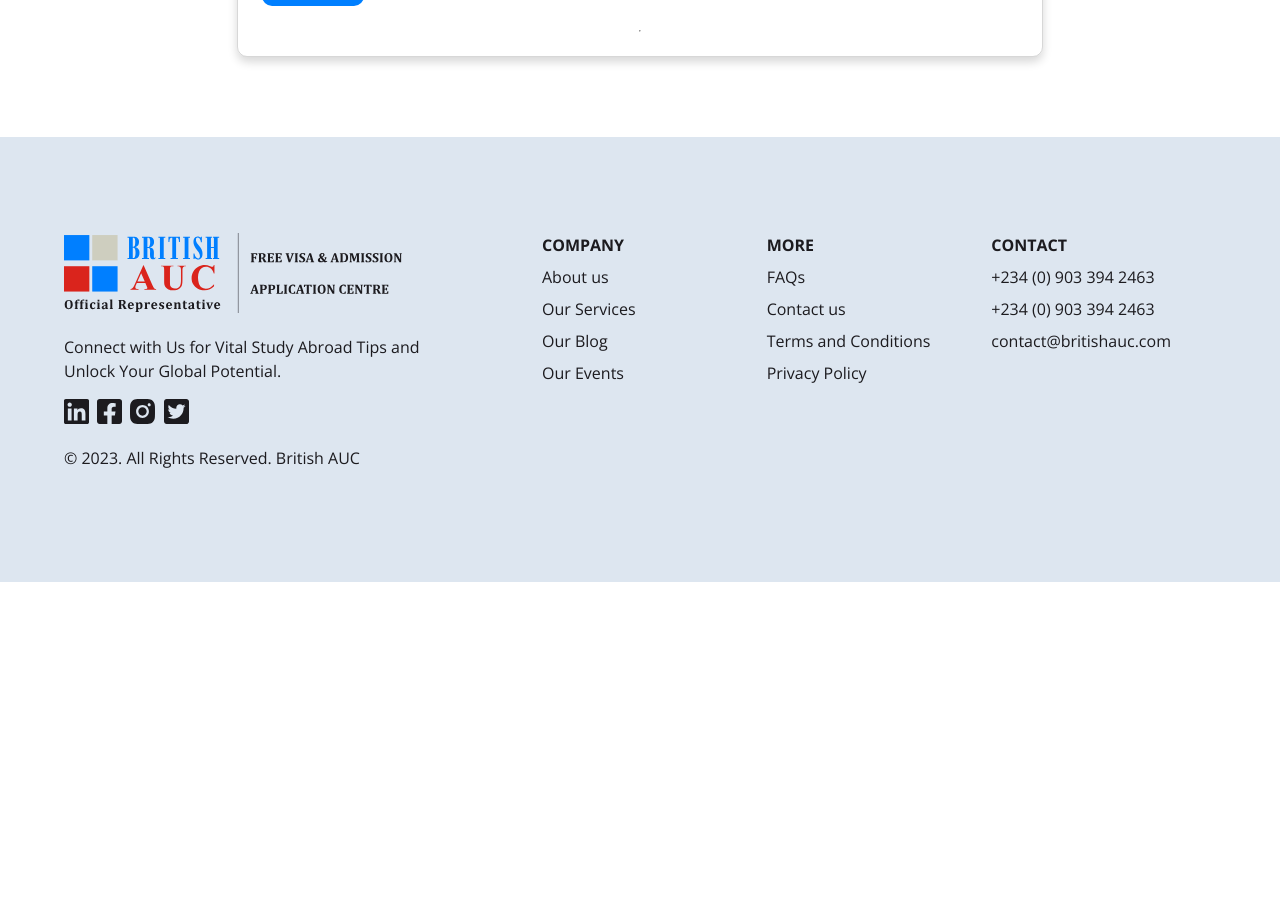
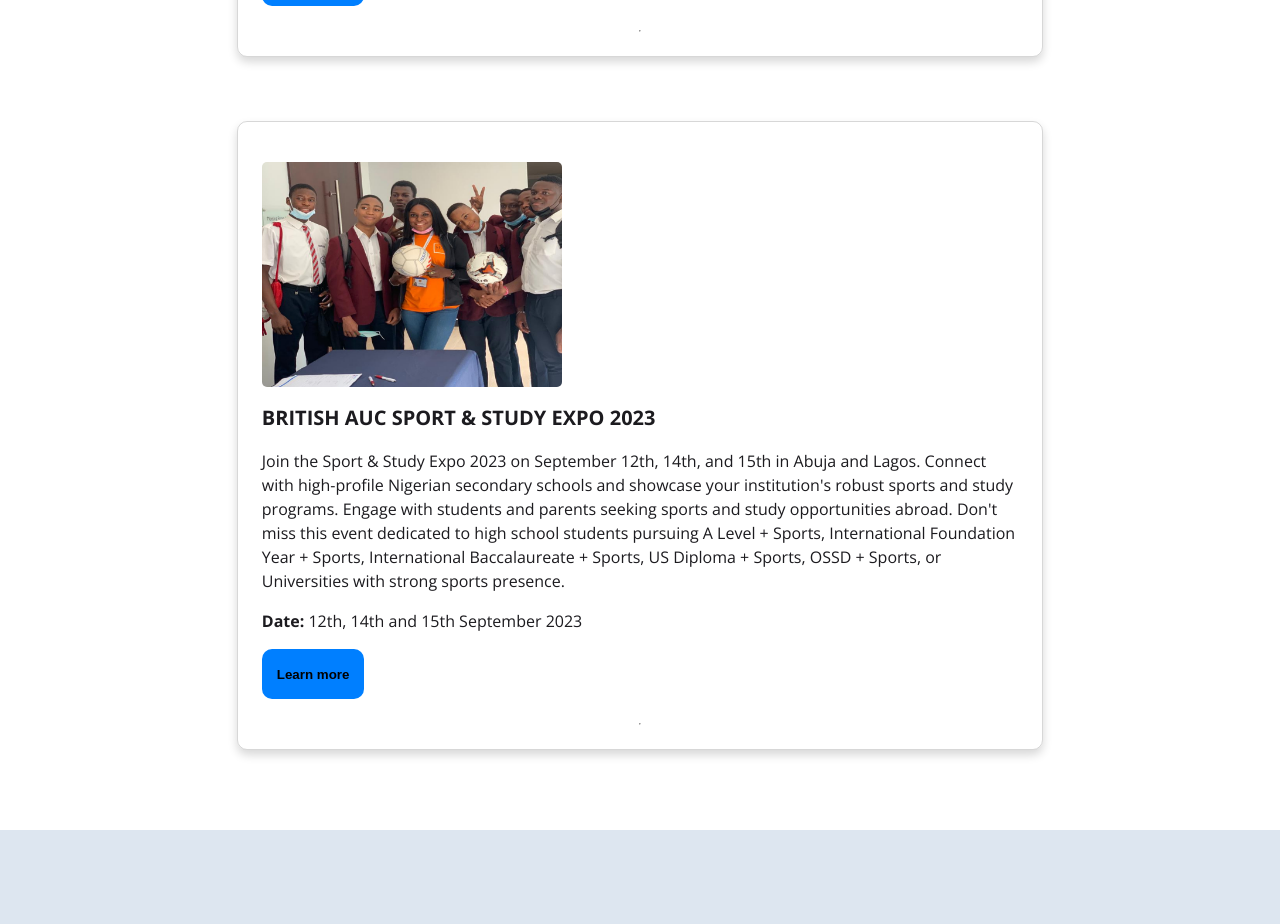
Before and after one commit to British-AUC/company-website, a React (Vite) app in the folder website/: page /events in a window 1280 px wide. Shown: the part 880-1804 px from the top of the page. Before the commit the page ends 1462 px from the top, so only its background shows below. Built offline with nearby package versions, Linux system fonts and the light colour scheme.

Commit message:
updated event page with new event and chnaged images to png

```diff
--- a/website/src/App.jsx
+++ b/website/src/App.jsx
@@ -22,6 +22,7 @@
 import StudyTourForm2023 from './subpages/StudyTourForm2023'
 import BlogOne from './subpages/Blog1'
 import SportsStudyTour2023 from './subpages/SportsStudyTour2023'
+import SportsStudyTourForm2023 from './subpages/SportsStudyTourForm2023'
 
 function App() {
   return (
@@ -43,6 +44,7 @@
         <Route path='/study-tour-2023' element={<StudyTour2023/>}/>
         <Route path='/study-tour-form-2023' element={<StudyTourForm2023/>} />
         <Route path='/sports-study-tour-2023' element={<SportsStudyTour2023/>} />
+        <Route path='/sports-study-tour-form-2023' element={<SportsStudyTourForm2023/>} />
         {/* BLOG PAGES */}
         <Route path='/blog/uk-dependant-visa-ban' element={<BlogOne/>}/>
       </Routes>
--- a/website/src/data/events.js
+++ b/website/src/data/events.js
@@ -1,4 +1,6 @@
-import expoevent from "../assets/events/expoevent.jpg"
+import expoevent from "../assets/events/expoevent.png"
+import sportsevent from "../assets/events/sportsevent.png"
+
 
 export default [
     {
@@ -10,4 +12,13 @@
         // time: "9am",
         link: "/study-tour-2023",
     },
+    {
+        id: 2,
+        image: sportsevent,
+        title: "BRITISH AUC SPORT & STUDY EXPO 2023",
+        description: "Join the Sport & Study Expo 2023 on September 12th, 14th, and 15th in Abuja and Lagos. Connect with high-profile Nigerian secondary schools and showcase your institution's robust sports and study programs. Engage with students and parents seeking sports and study opportunities abroad. Don't miss this event dedicated to high school students pursuing A Level + Sports, International Foundation Year + Sports, International Baccalaureate + Sports, US Diploma + Sports, OSSD + Sports, or Universities with strong sports presence.",
+        date: "12th, 14th and 15th September 2023",
+        // time: "9am",
+        link: "/sports-study-tour-2023",
+    },
 ]
--- a/website/src/subpages/SportsStudyTour2023.jsx
+++ b/website/src/subpages/SportsStudyTour2023.jsx
@@ -171,7 +171,7 @@
             </p><br />
             <strong style={{color: "red"}}>Please kindly register on or before 15th of July, 2023.</strong>
 
-            <Link to="/study-tour-form-2023">
+            <Link to="/sports-study-tour-form-2023">
                 <button>Register now</button>
             </Link>
         </section>
--- /dev/null
+++ b/website/src/subpages/SportsStudyTourForm2023.jsx
@@ -0,0 +1,9 @@
+import React from "react";
+
+export default function SportsStudyTourForm2023(){
+    return (
+        <>
+            Hello
+        </>
+    )
+}
```
Also changed, not shown: website/src/assets/events/expoevent.png (added), website/src/assets/events/sportsevent.png (added).
